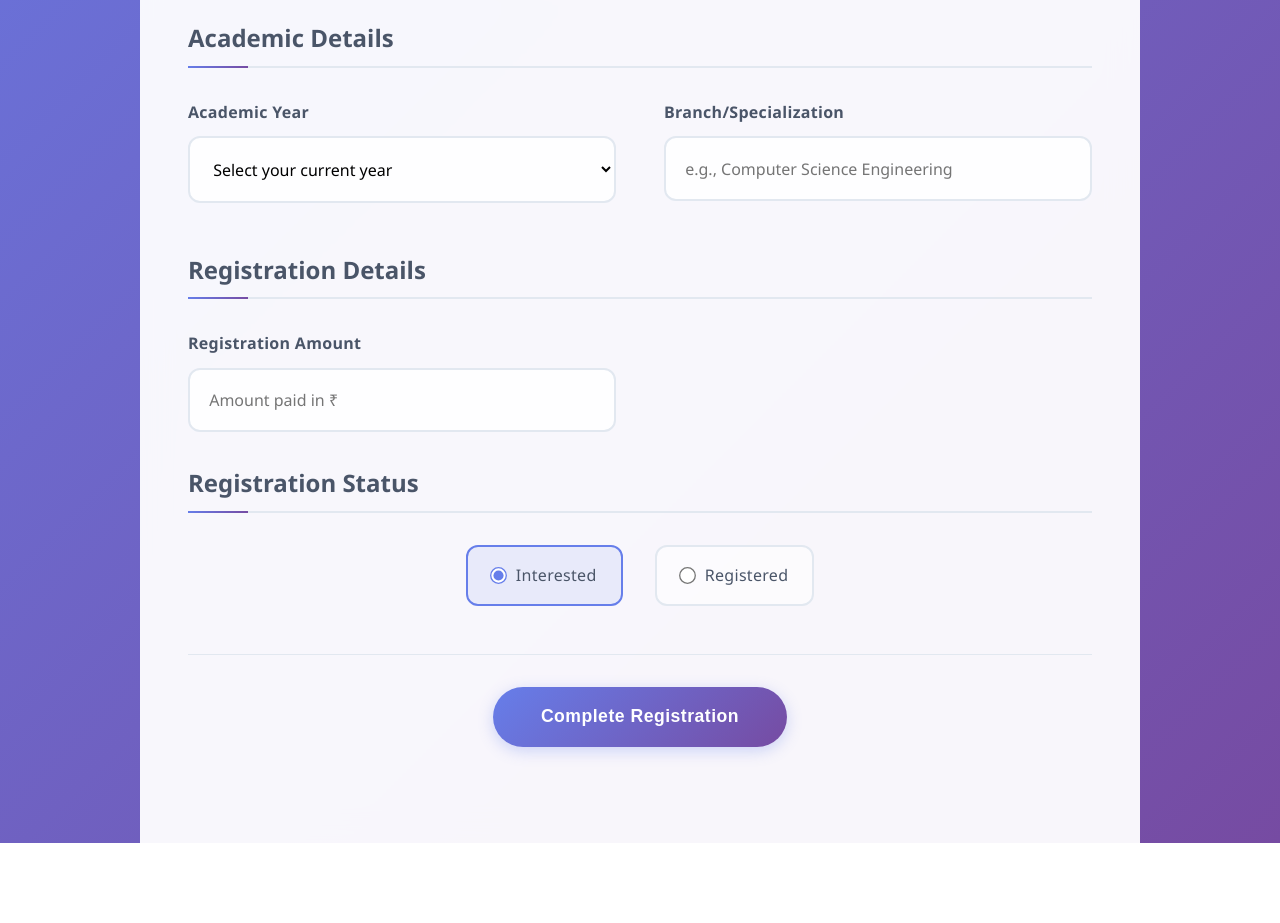
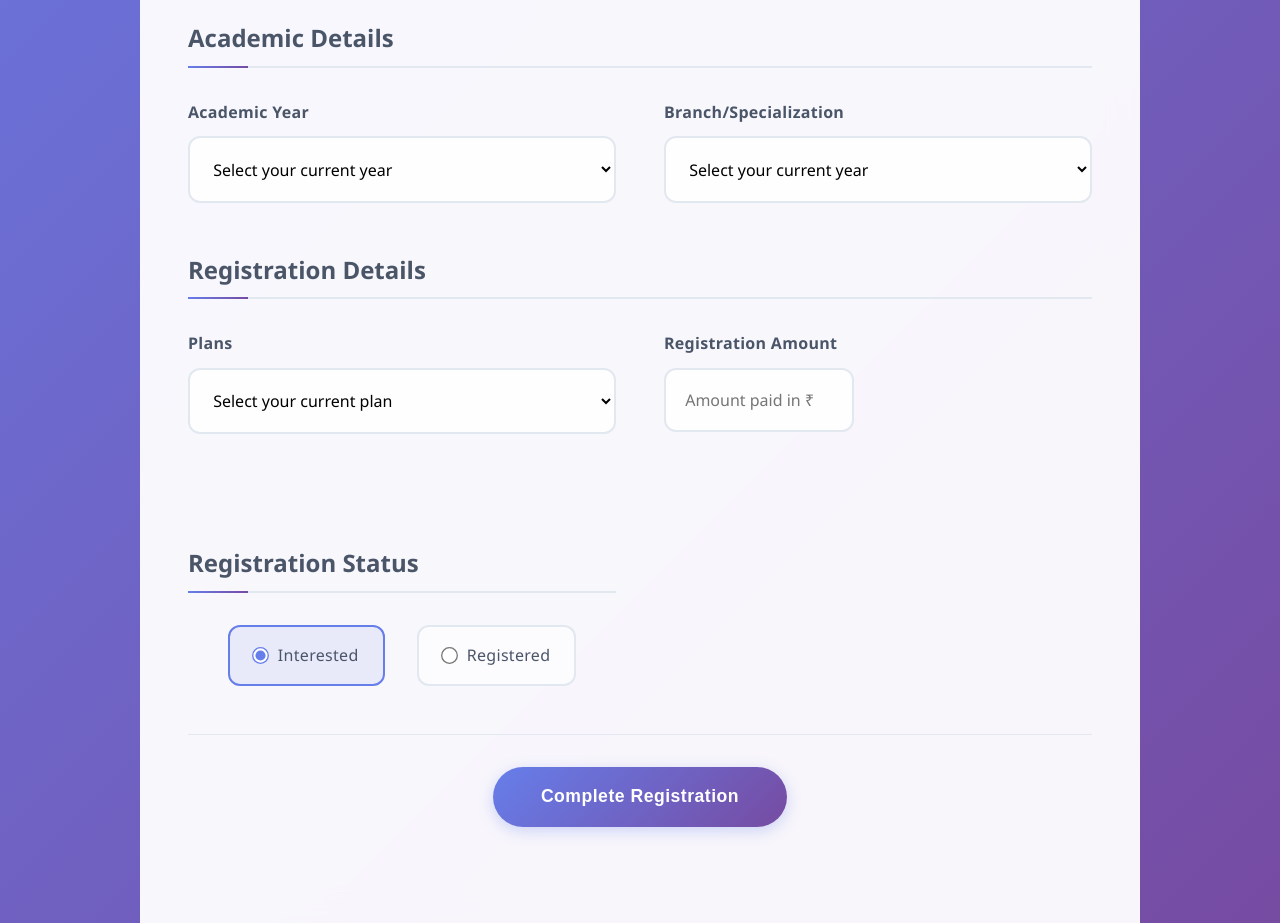
Before and after one commit to Siddhuu-7/CSI, a website: page public/registraion.html in a window 1280 px wide. Shown: the part 800-1723 px from the top of the page. Before the commit the page ends 1643 px from the top, so only its background shows below. Drawn offline with Linux system fonts and the light colour scheme.

Commit message:
Update registraion.html

```diff
--- a/public/registraion.html
+++ b/public/registraion.html
@@ -54,7 +54,21 @@
           </div>
           <div class="form-group">
             <label for="branch">Branch/Specialization</label>
-            <input type="text" id="branch" placeholder="e.g., Computer Science Engineering" required>
+            <select id="branch" required>
+              <option value="">Select your current year</option>
+              <option value="IT">IT</option>
+              <option value="CSBS">CSBS</option>
+              <option value="AIDS">AIDS</option>
+              <option value="CSE">CSE</option>
+              <option value="AIML">AIML</option>
+              <option value="CSD">CSD</option>
+              <option value="CIC">CIC</option>
+              <option value="CIVIL">CIVIL</option>
+              <option value="MECH">MECH</option>
+              <option value="ECE">ECE</option>
+              <option value="EEE">EEE</option>
+              <option value="CSIT">CSIT</option>
+            </select>
           </div>
         </div>
       </section>
@@ -64,11 +78,22 @@
         <h2 class="section-title">Registration Details</h2>
         <div class="form-grid">
           <div class="form-group">
+            <label for="plan">Plans</label>
+            <select id="plan" required>
+              <option value="">Select your current plan</option>
+              <option value="450">450</option>
+              <option value="650">650</option>
+              <option value="1400">1400</option>
+            </select>
+          </div>
+
+        <div class="form-grid">
+          <div class="form-group">
             <label for="amount">Registration Amount</label>
             <input type="number" id="amount" placeholder="Amount paid in ₹" required min="0">
           </div>
+
         </div>
-
         <!-- Status Selection -->
         <div class="radio-section">
           <h3 class="section-title">Registration Status</h3>
@@ -193,6 +218,7 @@
       const name = document.getElementById('name').value.trim();
       const year = document.getElementById('year').value;
       const branch = document.getElementById('branch').value.trim();
+      const plan = document.getElementById('plan').value;
       const amount = document.getElementById('amount').value;
       const mobile = document.getElementById('mobile').value.trim();
       const email= document.getElementById('email').value.trim();
@@ -209,7 +235,16 @@
       fd.append('amountPaid', amount);
       fd.append('mobileNumber', mobile);
       fd.append('email', email);
-
+      console.log( {
+        studentName: name,
+    year,
+    branch,
+    plan,
+    amountPaid: amount,
+    mobileNumber: mobile,
+    email,
+          }
+      )
       try {
         const res = await fetch(`https://csi-uyhe.onrender.com/studentdetails?option=${option}`, {
   method: 'POST',
@@ -220,11 +255,13 @@
     studentName: name,
     year,
     branch,
+    plan,
     amountPaid: amount,
     mobileNumber: mobile,
     email,
   }),
 });
+
 
         if (!res.ok) {
           const text = await res.text().catch(() => null);
```
